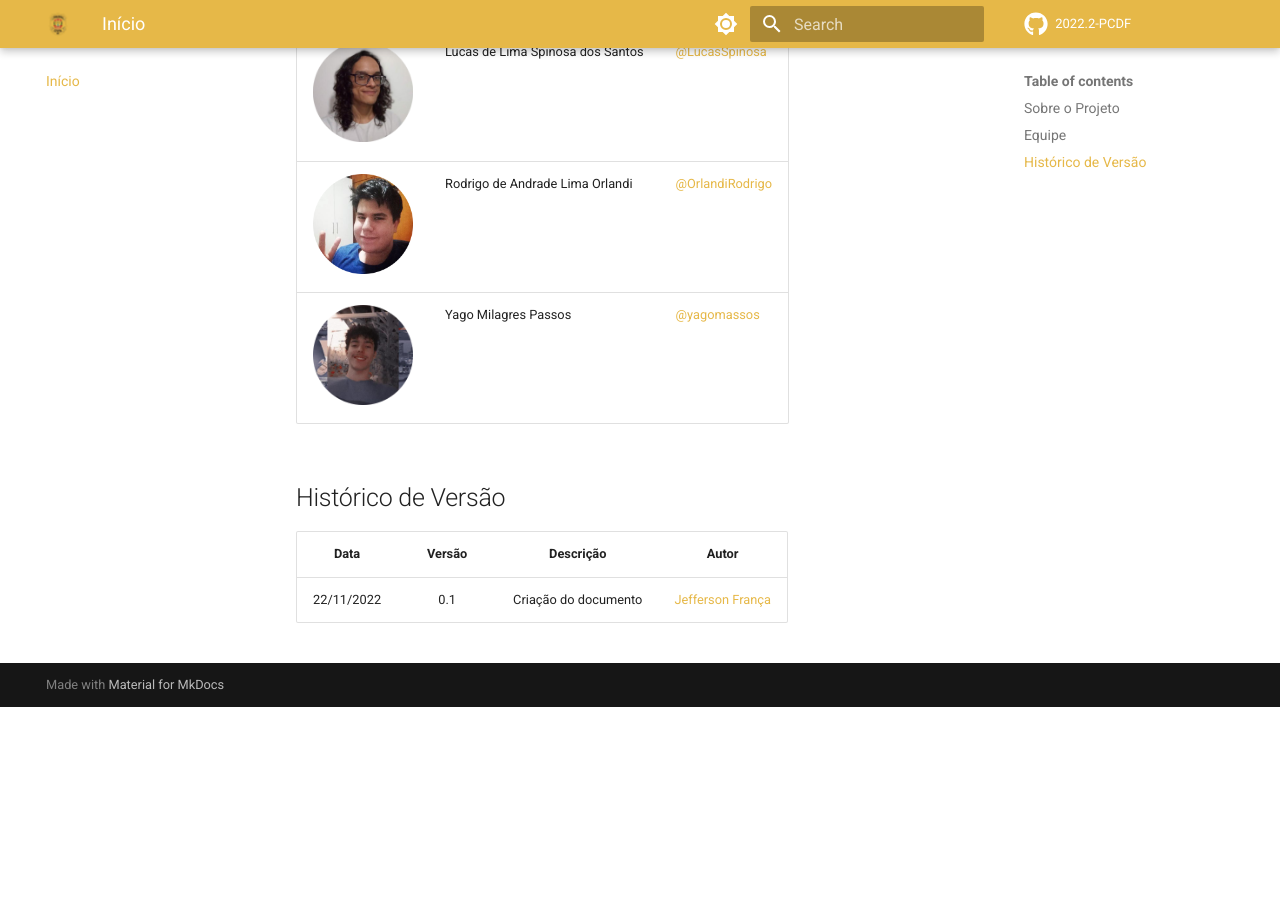
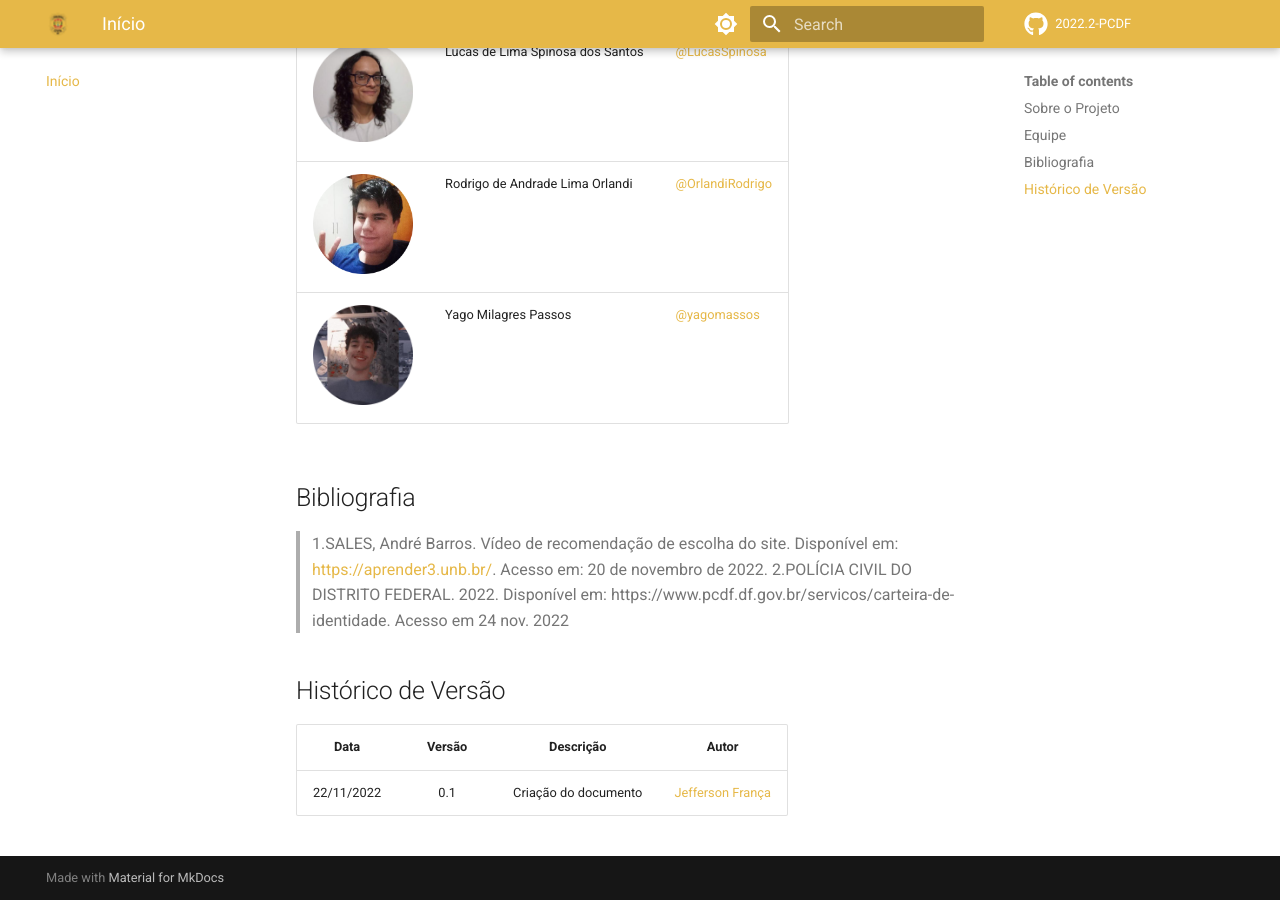
Before and after one commit to Interacao-Humano-Computador/2022.2-PCDF, an MkDocs documentation site: the page built from docs/index.md, in a window 1280 px wide and 900 px high, scrolled down 950 px. Built offline with MkDocs 1.6.1 and Material for MkDocs 9.7.7, drawn with Linux system fonts in a browser that asks for light colours; comment, search, counter and statistics services are not loaded; before the commit the page ends 1657 px from its top, so only the background shows below that.

Commit message:
correcoes de referencias

```diff
--- a/docs/index.md
+++ b/docs/index.md
@@ -16,6 +16,10 @@ Aqui serão detalhados os aspectos do projeto em grupo, o qual objetiva a análi
 | <img src="images/team/rodrigo.png" width="100">   | Rodrigo de Andrade Lima Orlandi  | [@OrlandiRodrigo](https://github.com/OrlandiRodrigo) |
 | <img src="images/team/yago.png" width="100">      | Yago Milagres Passos             | [@yagomassos](https://github.com/yagompassos)        |
 
+## Bibliografia
+
+> 1.SALES, André Barros. Vídeo de recomendação de escolha do site. Disponível em: <https://aprender3.unb.br/>. Acesso em: 20 de novembro de 2022.
+> 2.POLÍCIA CIVIL DO DISTRITO FEDERAL. 2022. Disponível em: https://www.pcdf.df.gov.br/servicos/carteira-de-identidade. Acesso em 24 nov. 2022
 
 ## Histórico de Versão
 
```
Also changed, not shown: docs/escolha_do_site.md (+2 -1 lines).
